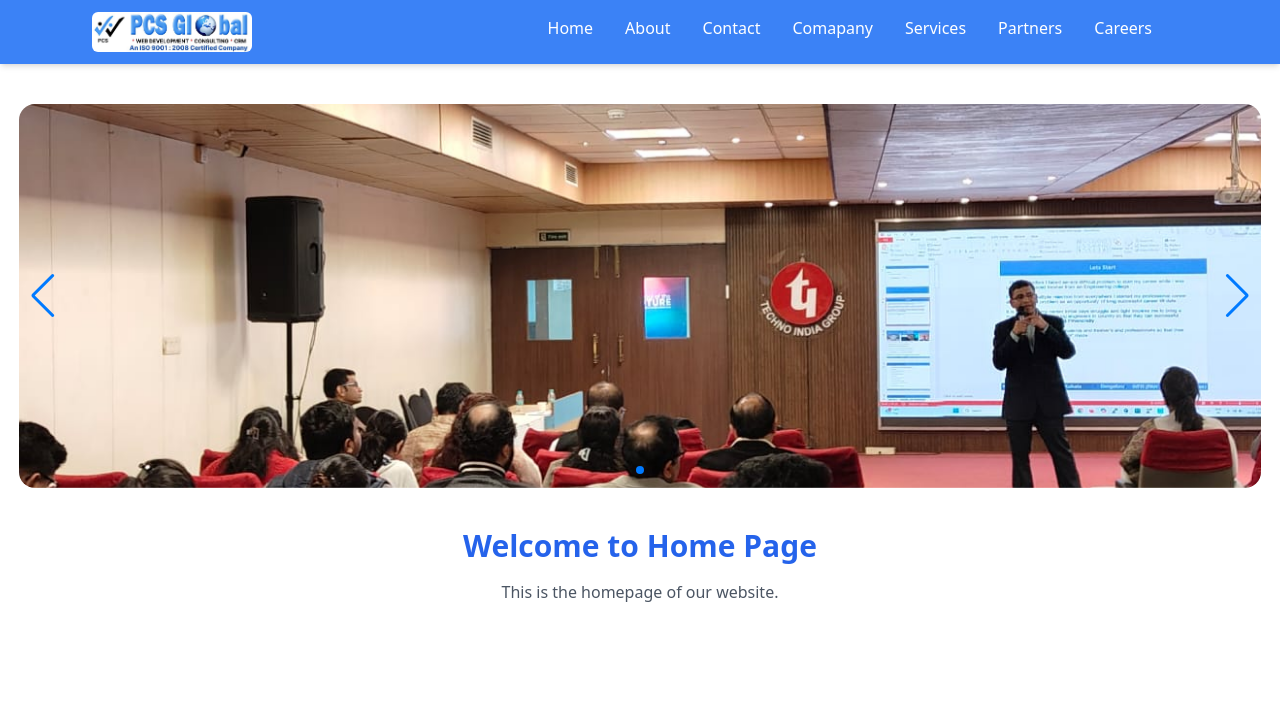
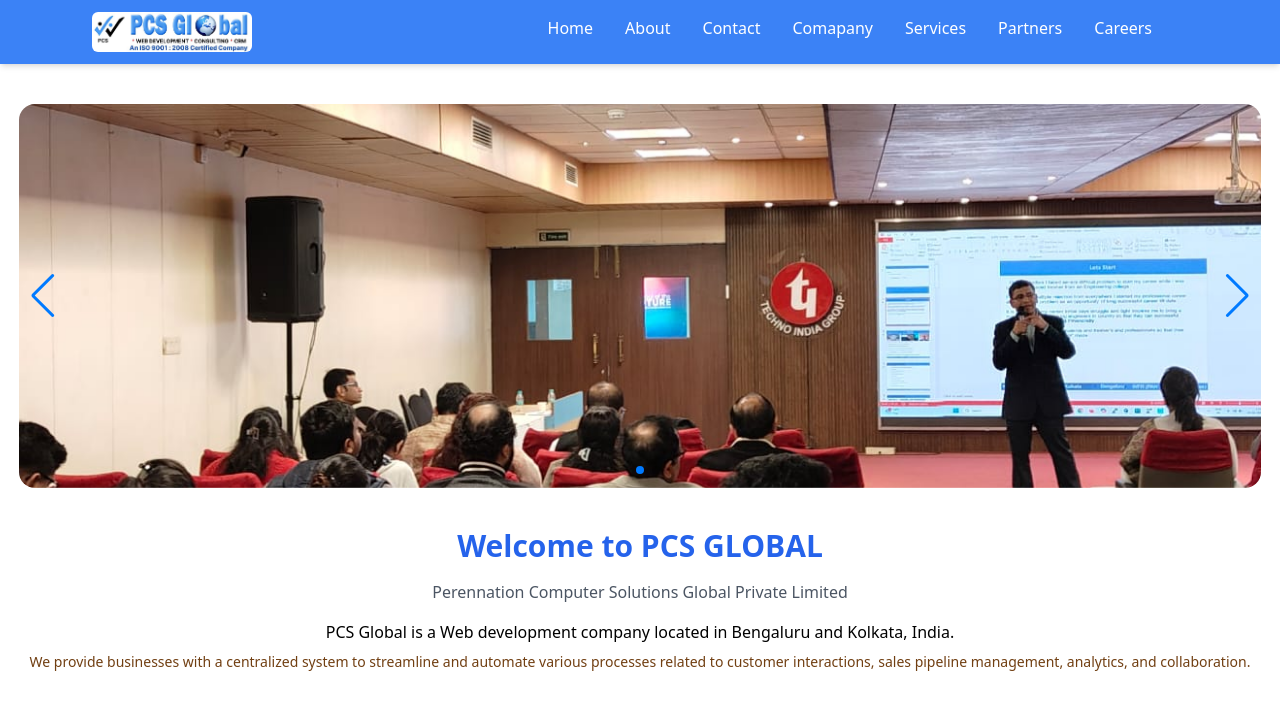
Before and after one commit to ankush07-in/pcsgpl.com, a React (Vite) app in the folder frontend/pcsgpl.com/: page / in a window 1280 px wide. Shown: the top 710 px of the page. Built offline with nearby package versions, Linux system fonts and the light colour scheme.

Commit message:
Text Home
Added details in Home page

```diff
--- a/frontend/pcsgpl.com/src/components/Home/Home.jsx
+++ b/frontend/pcsgpl.com/src/components/Home/Home.jsx
@@ -5,10 +5,16 @@
       <div className="text-center">
         <Slider />
         <h1 className="text-3xl font-bold text-blue-600">
-          Welcome to Home Page
+          Welcome to PCS GLOBAL
         </h1>
         <p className="mt-4 text-gray-600">
-          This is the homepage of our website.
+          Perennation Computer Solutions Global Private Limited
+        </p>
+        <p className="mt-4 text-black-300">
+          PCS Global is a Web development company located in Bengaluru and Kolkata, India.
+        </p>
+        <p className="mt-2 text-yellow-900 text-sm">
+          We provide businesses with a centralized system to streamline and automate various processes related to customer interactions, sales pipeline management, analytics, and collaboration.
         </p>
       </div>
     </>
```
